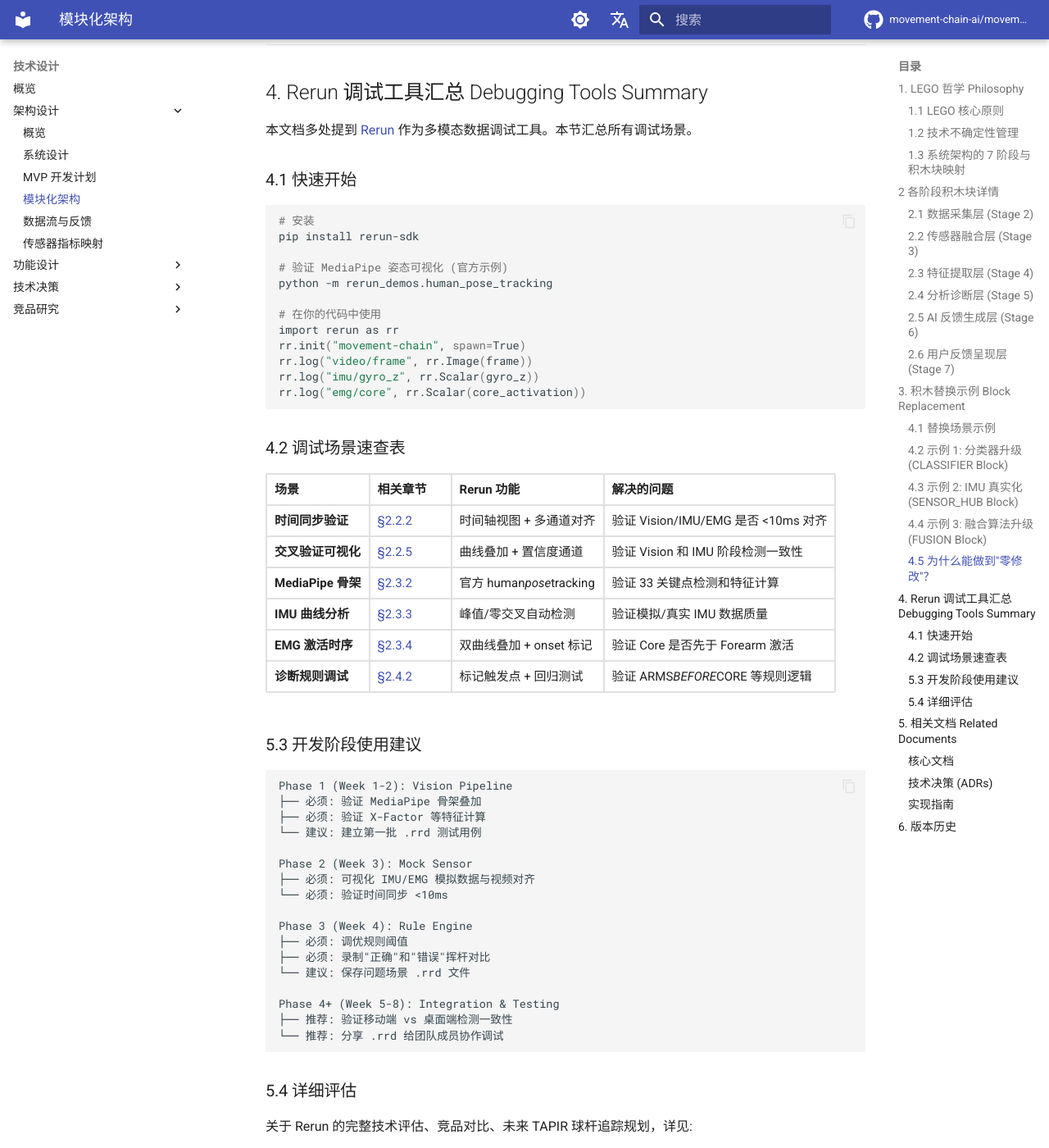
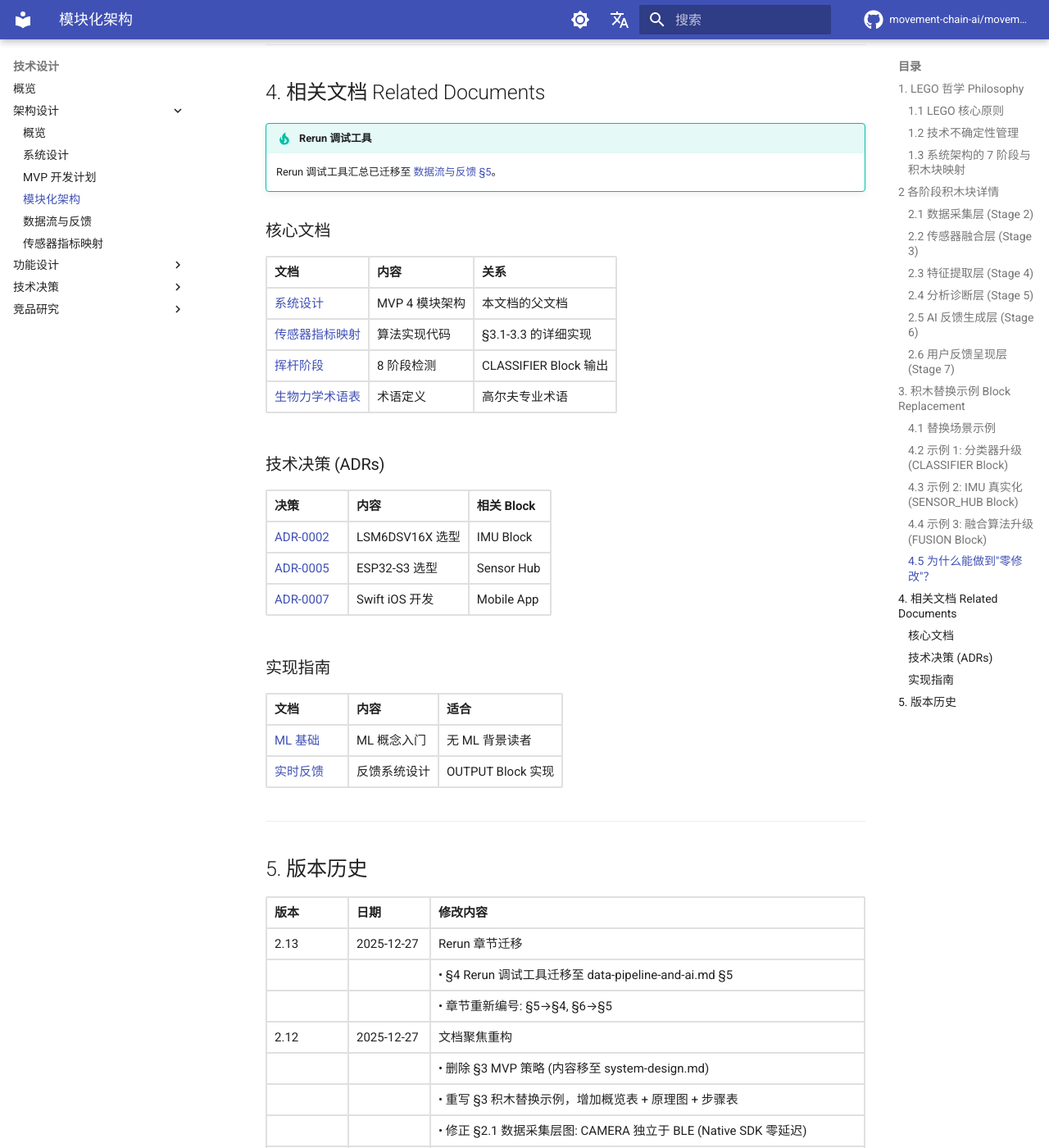
Before and after one commit to movement-chain-ai/movement-chain-docs, an MkDocs documentation site: the page built from docs/zh/design/architecture/modular-architecture.md, in a window 1280 px wide and 1400 px high, scrolled down 35553 px. Shown: the whole window at 82% size. Built offline with MkDocs 1.6.1 and Material for MkDocs 9.7.7, drawn with Linux system fonts in a browser that asks for light colours; comment, search, counter and statistics services are not loaded; the version menu is left out; some of the changed text lies outside the part shown.

Commit message:
refactor: move Rerun debugging tools to data-pipeline-and-ai.md
- Move §4 Rerun content from modular-architecture.md to data-pipeline-and-ai.md §5
- Keep modular-architecture.md focused on product architecture (LEGO Blocks)
- data-pipeline-and-ai.md now contains all data flow + debugging tools
- Update section numbering in both files

🤖 Generated with [Claude Code](https://claude.com/claude-code)

Co-Authored-By: Claude Opus 4.5 <noreply@anthropic.com>

````diff
--- a/docs/zh/design/architecture/modular-architecture.md
+++ b/docs/zh/design/architecture/modular-architecture.md
@@ -1597,70 +1597,10 @@ MVP 阶段:
 
 ---
 
-## 4. Rerun 调试工具汇总 Debugging Tools Summary {#4-rerun-调试工具}
-
-本文档多处提到 [Rerun](https://rerun.io/) 作为多模态数据调试工具。本节汇总所有调试场景。
-
-### 4.1 快速开始
-
-```bash
-# 安装
-pip install rerun-sdk
-
-# 验证 MediaPipe 姿态可视化 (官方示例)
-python -m rerun_demos.human_pose_tracking
-
-# 在你的代码中使用
-import rerun as rr
-rr.init("movement-chain", spawn=True)
-rr.log("video/frame", rr.Image(frame))
-rr.log("imu/gyro_z", rr.Scalar(gyro_z))
-rr.log("emg/core", rr.Scalar(core_activation))
-```
-
-### 4.2 调试场景速查表
-
-| 场景 | 相关章节 | Rerun 功能 | 解决的问题 |
-|------|---------|-----------|-----------|
-| **时间同步验证** | [§2.2.2](#222-时间同步策略) | 时间轴视图 + 多通道对齐 | 验证 Vision/IMU/EMG 是否 <10ms 对齐 |
-| **交叉验证可视化** | [§2.2.5](#225-融合引擎) | 曲线叠加 + 置信度通道 | 验证 Vision 和 IMU 阶段检测一致性 |
-| **MediaPipe 骨架** | [§2.3.2](#232-pose-block) | 官方 human_pose_tracking | 验证 33 关键点检测和特征计算 |
-| **IMU 曲线分析** | [§2.3.3](#233-imu-block) | 峰值/零交叉自动检测 | 验证模拟/真实 IMU 数据质量 |
-| **EMG 激活时序** | [§2.3.4](#234-emg-block) | 双曲线叠加 + onset 标记 | 验证 Core 是否先于 Forearm 激活 |
-| **诊断规则调试** | [§2.4.2](#242-fusion-block) | 标记触发点 + 回归测试 | 验证 ARMS_BEFORE_CORE 等规则逻辑 |
-
-### 5.3 开发阶段使用建议
-
-```text
-Phase 1 (Week 1-2): Vision Pipeline
-├── 必须: 验证 MediaPipe 骨架叠加
-├── 必须: 验证 X-Factor 等特征计算
-└── 建议: 建立第一批 .rrd 测试用例
-
-Phase 2 (Week 3): Mock Sensor
-├── 必须: 可视化 IMU/EMG 模拟数据与视频对齐
-└── 必须: 验证时间同步 <10ms
-
-Phase 3 (Week 4): Rule Engine
-├── 必须: 调优规则阈值
-├── 必须: 录制"正确"和"错误"挥杆对比
-└── 建议: 保存问题场景 .rrd 文件
-
-Phase 4+ (Week 5-8): Integration & Testing
-├── 推荐: 验证移动端 vs 桌面端检测一致性
-└── 推荐: 分享 .rrd 给团队成员协作调试
-```
-
-### 5.4 详细评估
-
-关于 Rerun 的完整技术评估、竞品对比、未来 TAPIR 球杆追踪规划，详见:
-
-- **[可视化工具评估](../decisions/visualization-tools-evaluation.md)** — 为什么选择 Rerun 而非 Foxglove/PlotJuggler
-- **[mvp-plan.md §11](./mvp-plan.md#11-post-mvp-路线图)** — 项目整体技术路线图
-
----
-
-## 5. 相关文档 Related Documents {#5-相关文档}
+## 4. 相关文档 Related Documents {#4-相关文档}
+
+!!! tip "Rerun 调试工具"
+    Rerun 调试工具汇总已迁移至 [数据流与反馈 §5](./data-pipeline-and-ai.md#5-rerun-调试工具)。
 
 ### 核心文档
 
@@ -1688,10 +1628,13 @@ Phase 4+ (Week 5-8): Integration & Testing
 
 ---
 
-## 6. 版本历史 {#6-版本历史}
+## 5. 版本历史 {#5-版本历史}
 
 | 版本 | 日期 | 修改内容 |
 |------|------|----------|
+| 2.13 | 2025-12-27 | Rerun 章节迁移 |
+| | | • §4 Rerun 调试工具迁移至 data-pipeline-and-ai.md §5 |
+| | | • 章节重新编号: §5→§4, §6→§5 |
 | 2.12 | 2025-12-27 | 文档聚焦重构 |
 | | | • 删除 §3 MVP 策略 (内容移至 system-design.md) |
 | | | • 重写 §3 积木替换示例，增加概览表 + 原理图 + 步骤表 |
@@ -1773,5 +1716,5 @@ Phase 4+ (Week 5-8): Integration & Testing
 
 ---
 
-**最后更新**: 2025-12-23
+**最后更新**: 2025-12-27
 **维护者**: Movement Chain AI Team
````
Also changed, not shown: docs/zh/design/architecture/data-pipeline-and-ai.md (+70 -1 lines).
